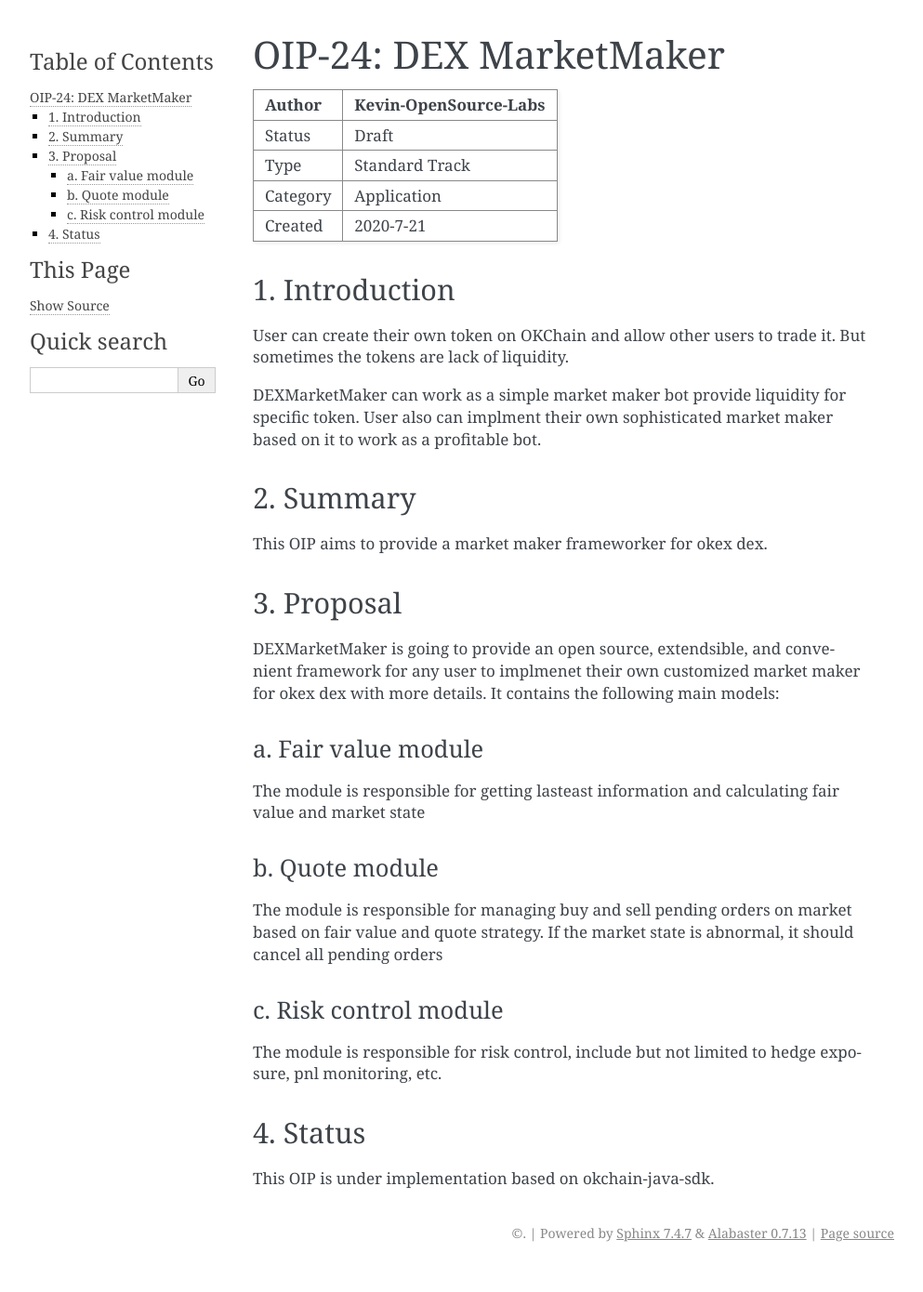
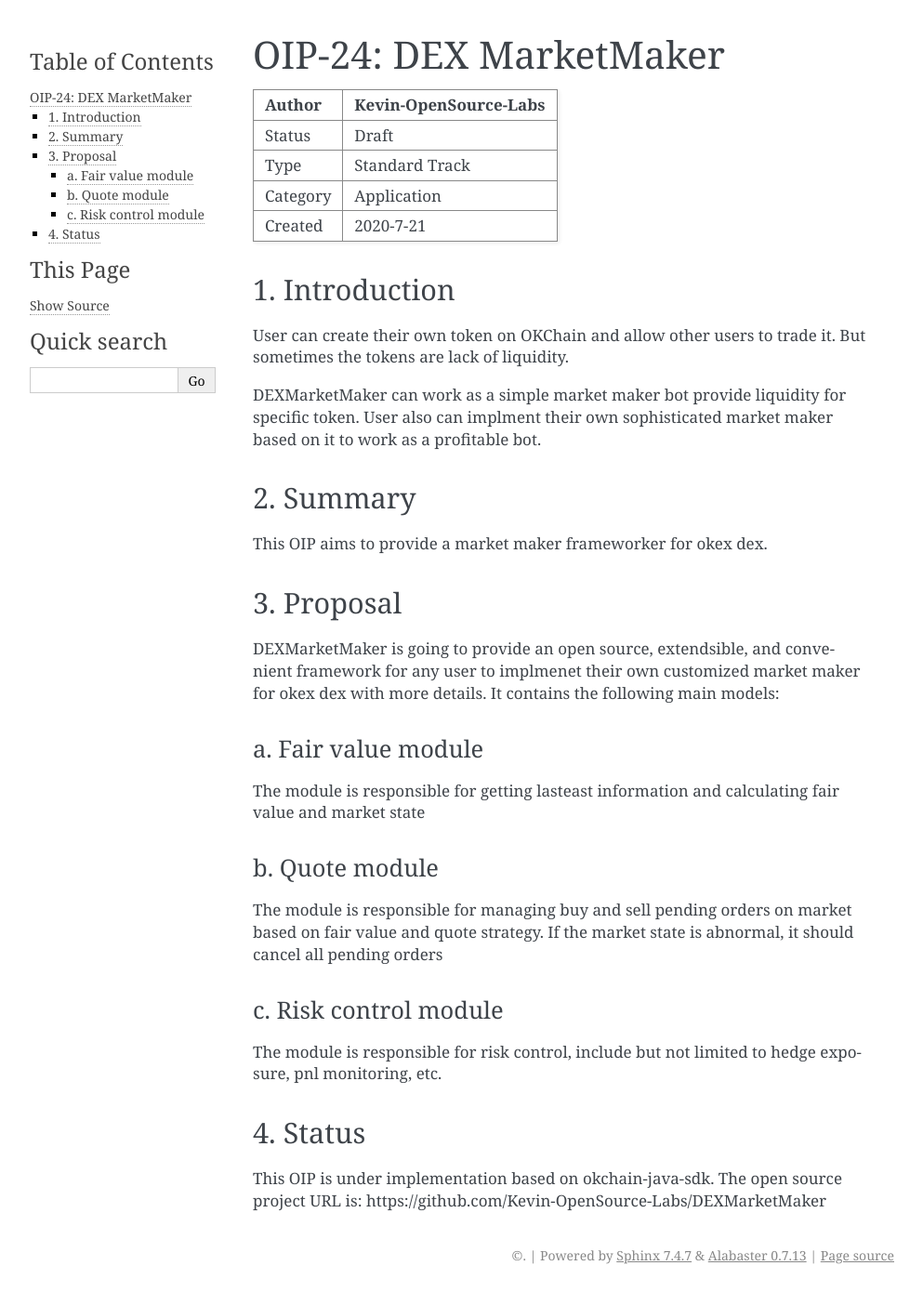
Before and after one commit to okx/KIPs, a Sphinx documentation site: the page built from docs/draft/OIP-24.md, in a window 1280 px wide. Shown: the whole page at 93% size, without its empty margins (148-1141 px from the left). Built offline with Sphinx 7.4.7, drawn with Linux system fonts in a browser that asks for light colours; before the commit the page ends 1366 px from its top, so only the background shows below that.

Commit message:
Add open source project url to QIP

```diff
--- a/docs/draft/OIP-24.md
+++ b/docs/draft/OIP-24.md
@@ -36,3 +36,4 @@
 ## 4. Status
 
 This OIP is under implementation based on okchain-java-sdk.
+The open source project URL is: https://github.com/Kevin-OpenSource-Labs/DEXMarketMaker
```
